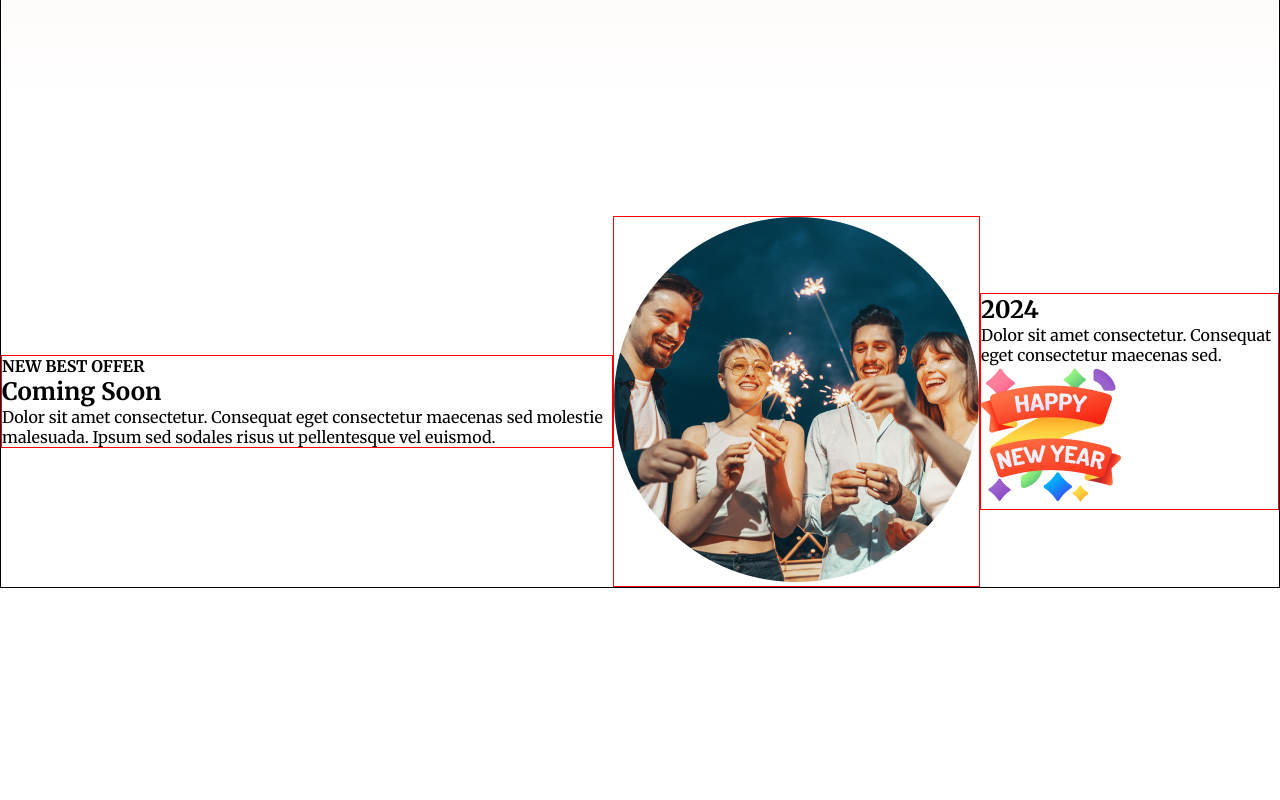
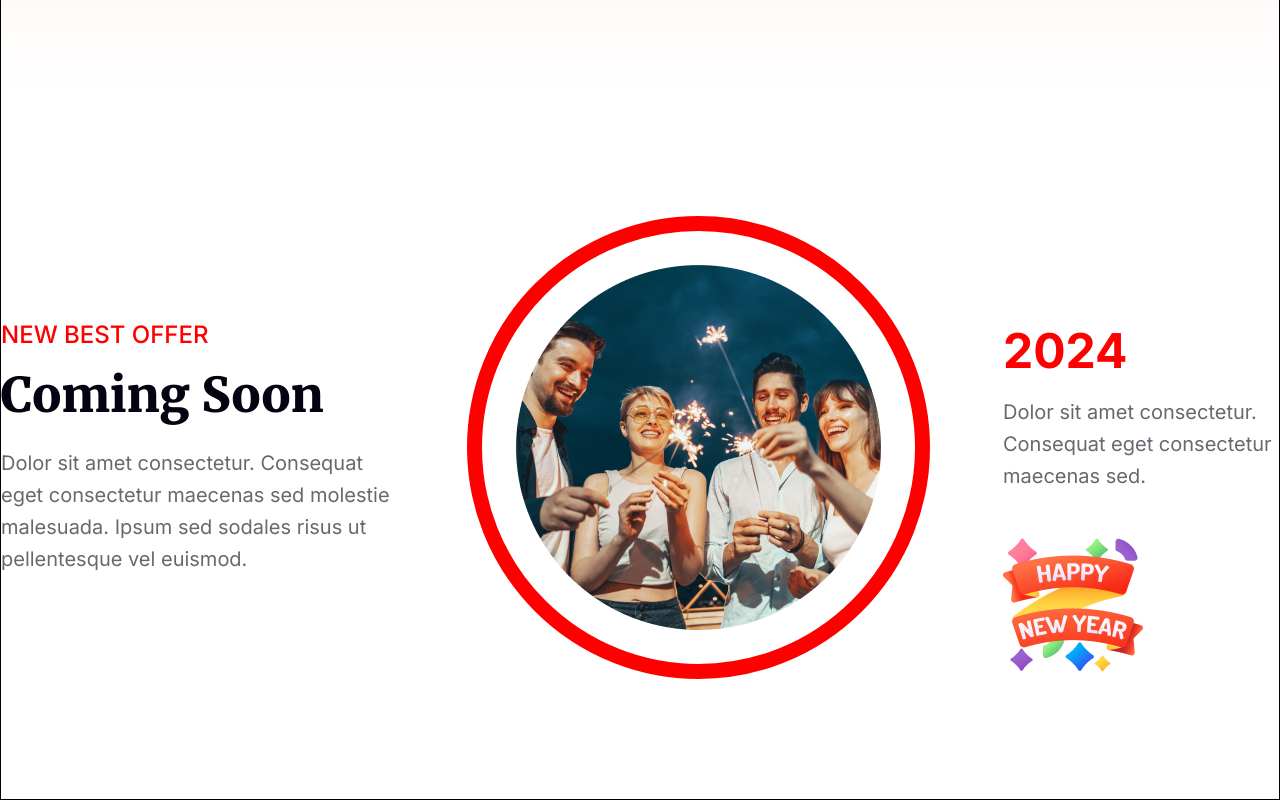
Before and after one commit to dev-masudRana/new-year-new-mission, a plain HTML site: page index.html in a window 1280 px wide. Shown: the part 2807-3607 px from the top of the page. Before the commit the page ends 3395 px from the top, so only its background shows below. Drawn offline with Linux system fonts and the light colour scheme.

Commit message:
complete coming soon section

```diff
--- a/css/style.css
+++ b/css/style.css
@@ -168,7 +168,55 @@ main > section {
   align-items: center;
 }
 
-/* NEED TO REMOVE */
-.coming-soon div {
-  border: 1px solid red;
+.best-offer {
+  width: 393px;
 }
+
+.best-offer h4 {
+  color: #f00;
+  font-family: var(--FF-INTER);
+  font-size: 24px;
+  font-weight: 500;
+  margin-bottom: 1rem;
+}
+.best-offer h2 {
+  color: #070211;
+  font-size: 48px;
+  font-weight: 900;
+  margin-bottom: 22px;
+}
+.best-offer p {
+  color: rgba(7, 2, 17, 0.6);
+  font-size: 20px;
+  line-height: 32px;
+  font-family: var(--FF-INTER);
+}
+
+.coming-soon .starlight {
+  width: 463px;
+  height: 463px;
+  display: grid;
+  place-content: center;
+  border: 15px solid #f00;
+  border-radius: 50%;
+}
+
+.coming-soon .description {
+  width: 276px;
+  margin-block-start: auto;
+}
+
+.coming-soon .description h2 {
+  color: #f00;
+  font-family: var(--FF-INTER);
+  font-size: 48px;
+  font-weight: 700;
+  margin-bottom: 1rem;
+}
+.coming-soon .description p {
+  color: rgba(7, 2, 17, 0.6);
+  font-family: var(--FF-INTER);
+  font-size: 20px;
+  line-height: 32px;
+  margin-bottom: 43px;
+}
--- a/index.html
+++ b/index.html
@@ -46,7 +46,7 @@
 
         <!-- PARTY COMING SOON -->
         <section class="coming-soon">
-            <div>
+            <div class="best-offer">
                 <h4>NEW BEST OFFER</h4>
                 <h2>Coming Soon</h2>
                 <p>
@@ -54,16 +54,21 @@
                     sodales risus ut pellentesque vel euismod.
                 </p>
             </div>
-            <div>
+            <div class="starlight">
                 <img src="resources/Ellipse 1.png" alt="Starlight" width="365" height="365" loading="lazy">
             </div>
-            <div>
+            <div class="description">
                 <h2>2024</h2>
                 <p>
                     Dolor sit amet consectetur. Consequat eget consectetur maecenas sed.
                 </p>
                 <img src="resources/Group 96.png" alt="Happy New Year">
             </div>
+        </section>
+
+        <!-- HOLIDAY SALE -->
+        <section class="discount-50">
+
         </section>
     </main>
     <footer>
```
